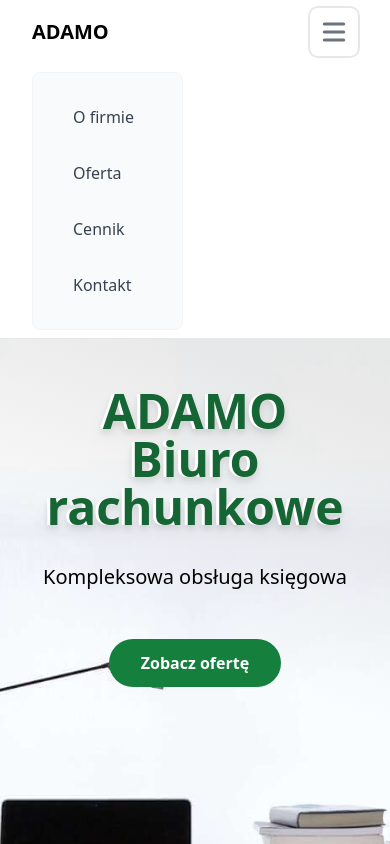
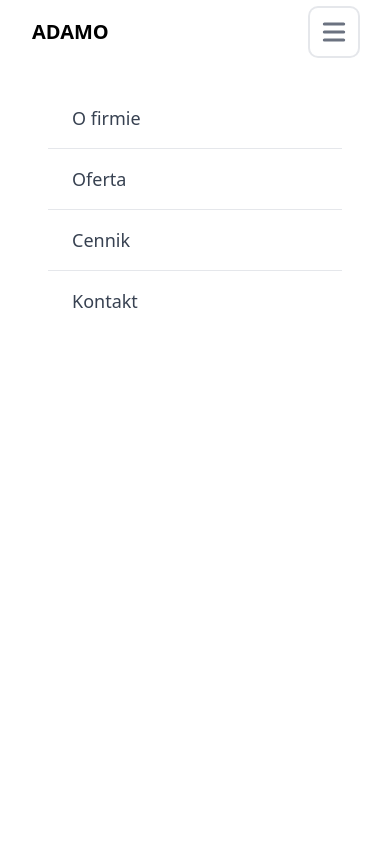
Before and after one commit to aklemba/phuadamo, a Vue app: page / in a window 390 px wide. Both pictures are taken after a click on the button "Otwórz menu". Shown: the top 844 px of the page. Built offline with nearby package versions, Linux system fonts and the light colour scheme.

Commit message:
topNav mobile style

```diff
--- a/src/components/topNav/TopNav.vue
+++ b/src/components/topNav/TopNav.vue
@@ -14,6 +14,7 @@ const toggle = () => {
 
 const scrollTo = (event: Event, id?: string) => {
   event.preventDefault();
+  toggle();
   scrollToElement(id);
 };
 
@@ -77,17 +78,17 @@ const navItems: NavItem[] = [
       </div>
 
       <div
-        class="justify-between items-center w-full md:flex md:w-auto md:order-1 ml-auto"
-        :class="isMobileMenuOpen ? 'flex' : 'hidden'"
+        class="justify-between md:items-center w-full md:flex md:w-auto md:order-1 ml-auto"
+        :class="isMobileMenuOpen ? 'flex h-screen md:h-full' : 'hidden'"
         id="navbar-sticky"
       >
         <ul
-          class="flex flex-col p-2 mt-2 bg-gray-50 rounded-lg border border-gray-100 md:flex-row md:space-x-8 md:mt-0 md:text-sm md:font-medium md:border-0 md:bg-white"
+          class="flex flex-col divide-y divide-gray-200 w-full md:divide-none p-2 mt-2 rounded-lg md:flex-row md:space-x-8 md:mt-0 md:text-sm md:font-medium"
         >
-          <li v-for="navItem in navItems" :key="navItem.href">
+          <li v-for="navItem in navItems" :key="navItem.href" class="">
             <a
               :href="'#' + navItem.href"
-              class="block text-base py-2 pr-4 pl-3 text-gray-700 rounded hover:bg-gray-100 md:hover:bg-transparent md:hover:text-green-800 md:py-0 focus:outline-none focus:bg-gray-100 md:focus:bg-transparent md:focus:text-green-700 focus:underline-none"
+              class="block text-lg md:text-base py-2 pr-4 pl-3 text-gray-700 rounded hover:bg-gray-100 md:hover:bg-transparent md:hover:text-green-800 md:py-0 focus:outline-none focus:bg-gray-100 md:focus:bg-transparent md:focus:text-green-700 focus:underline-none"
               @click="(ev) => scrollTo(ev, navItem.href)"
             >
               {{ navItem.title }}
```
